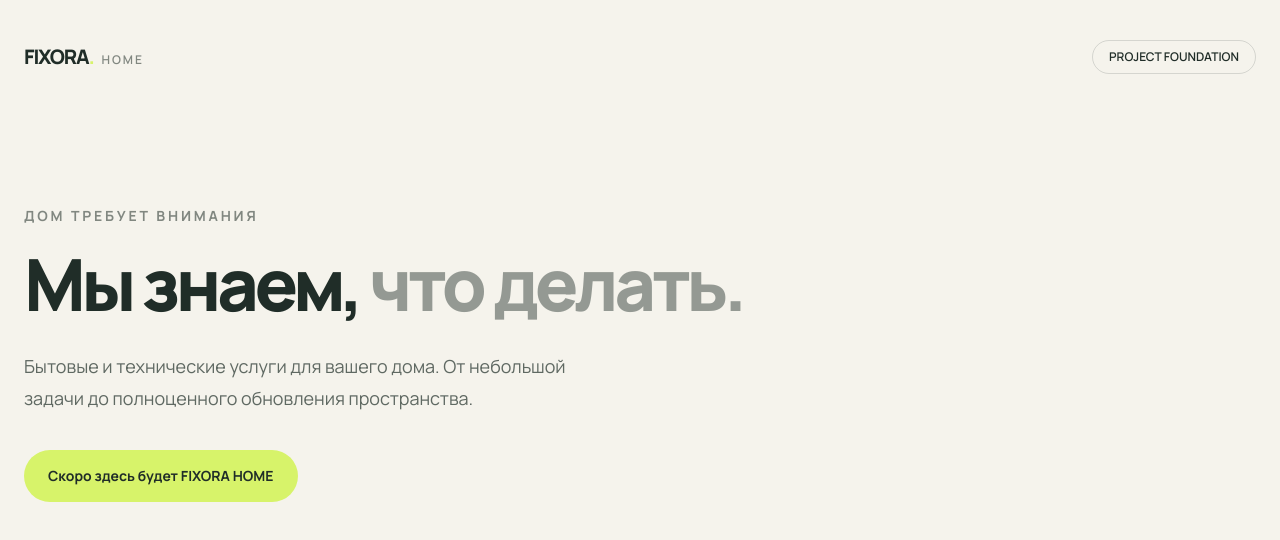
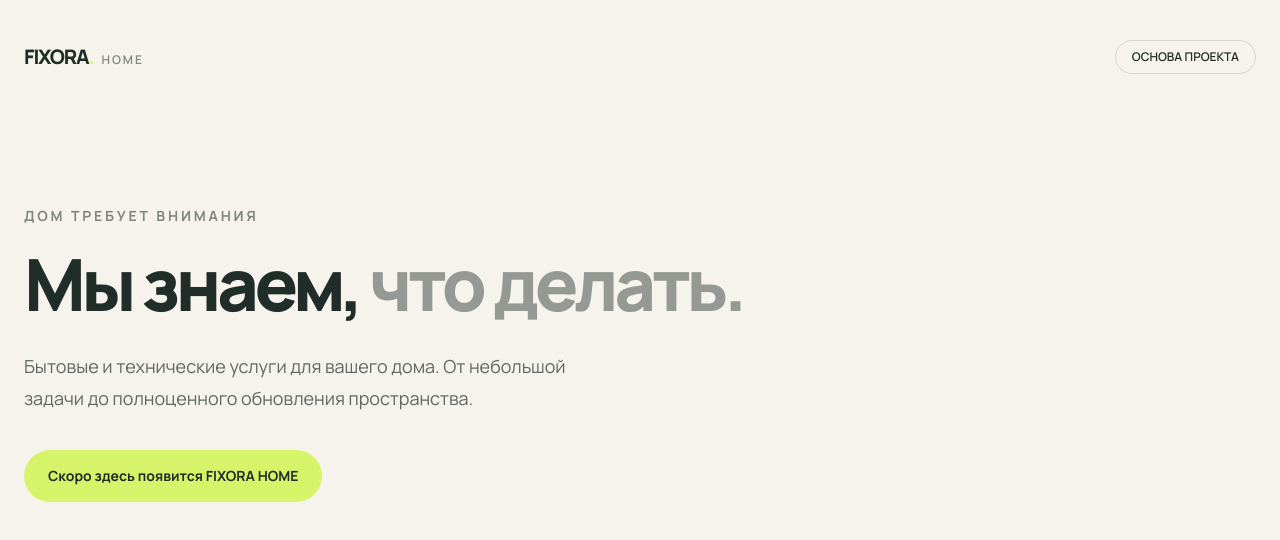
Before and after one commit to artkoro94/fixora-home, a React (Vite) app: page / in a window 1280 px wide. Shown: the top 540 px of the page. Built offline with nearby package versions, Linux system fonts and the light colour scheme.

Commit message:
chore: перевести стартовую заглушку интерфейса на русский

```diff
--- a/src/app/App.tsx
+++ b/src/app/App.tsx
@@ -13,7 +13,7 @@ function App() {
           </span>
         </a>
         <span className="rounded-full border border-forest/15 px-4 py-2 text-xs font-semibold">
-          PROJECT FOUNDATION
+          ОСНОВА ПРОЕКТА
         </span>
       </div>
 
@@ -33,7 +33,7 @@ function App() {
         </p>
         <div className="mt-9">
           <span className="inline-flex rounded-full bg-lime px-6 py-4 text-sm font-bold">
-            Скоро здесь будет FIXORA HOME
+            Скоро здесь появится FIXORA HOME
           </span>
         </div>
       </section>
```
